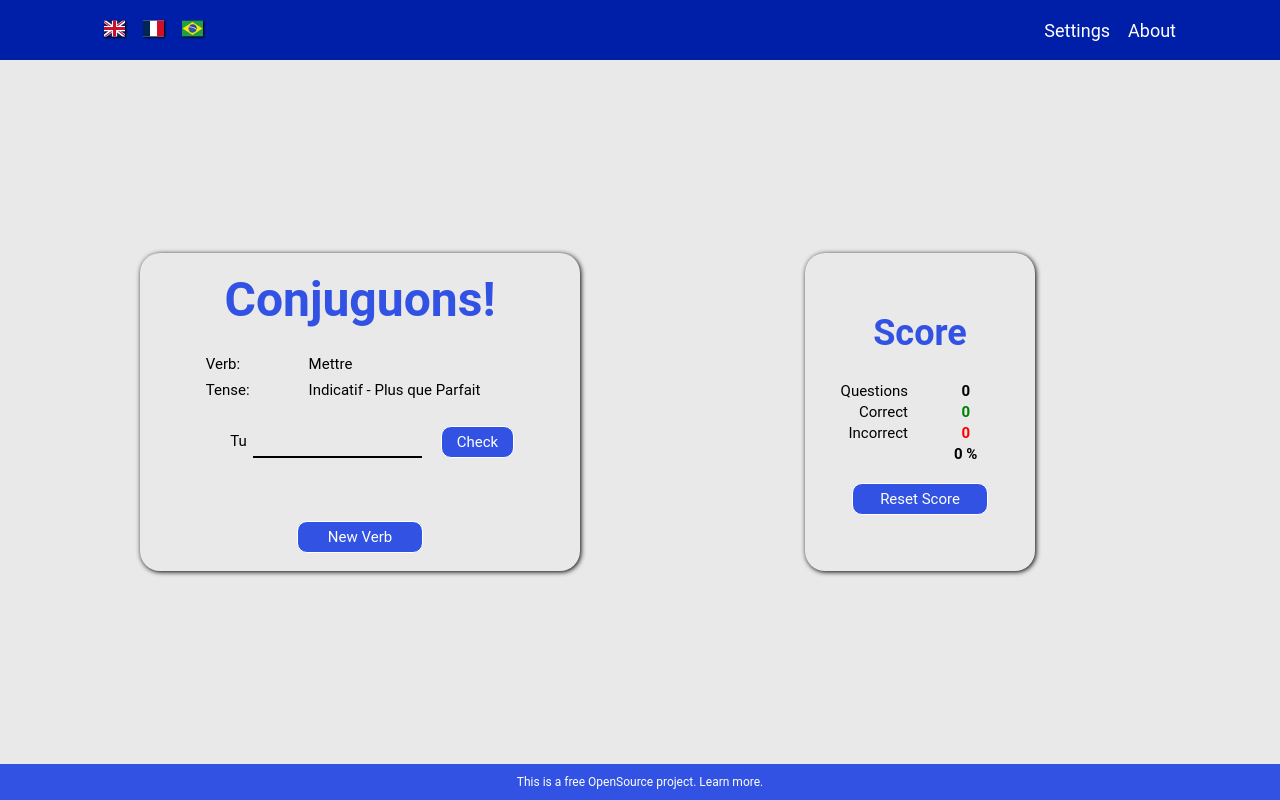
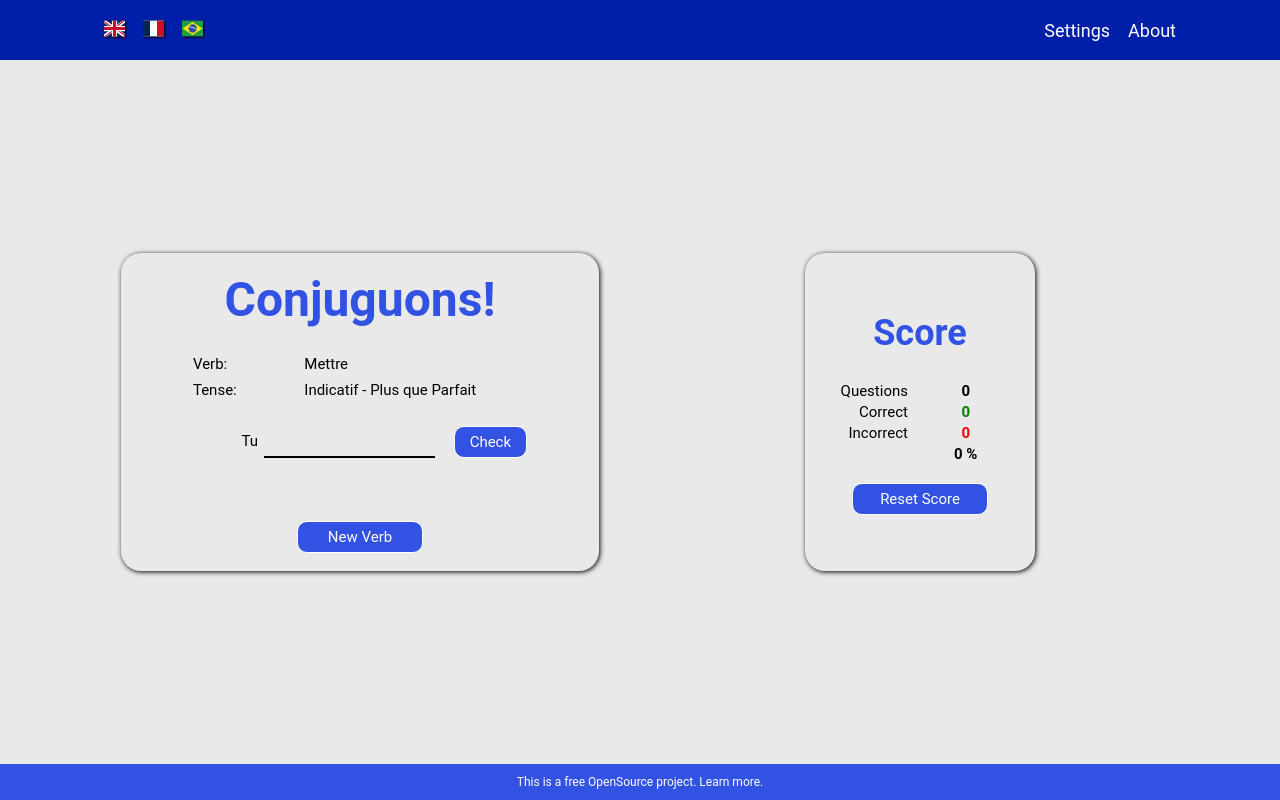
Before and after one commit to flaviobvds/conjuguons, a Next.js app: page / in a window 1280 px wide. Built offline with nearby package versions, Linux system fonts and the light colour scheme.

Commit message:
adjust grid for answer

```diff
--- a/src/components/QuestionContainer/questioncontainer.module.scss
+++ b/src/components/QuestionContainer/questioncontainer.module.scss
@@ -55,7 +55,7 @@
 
 .submitForm {
     display: grid;
-    grid-template-columns: 1fr 4fr 1fr;
+    grid-template-columns: 1.5fr 4fr 1fr;
 
     * {
         display: flex;
```
